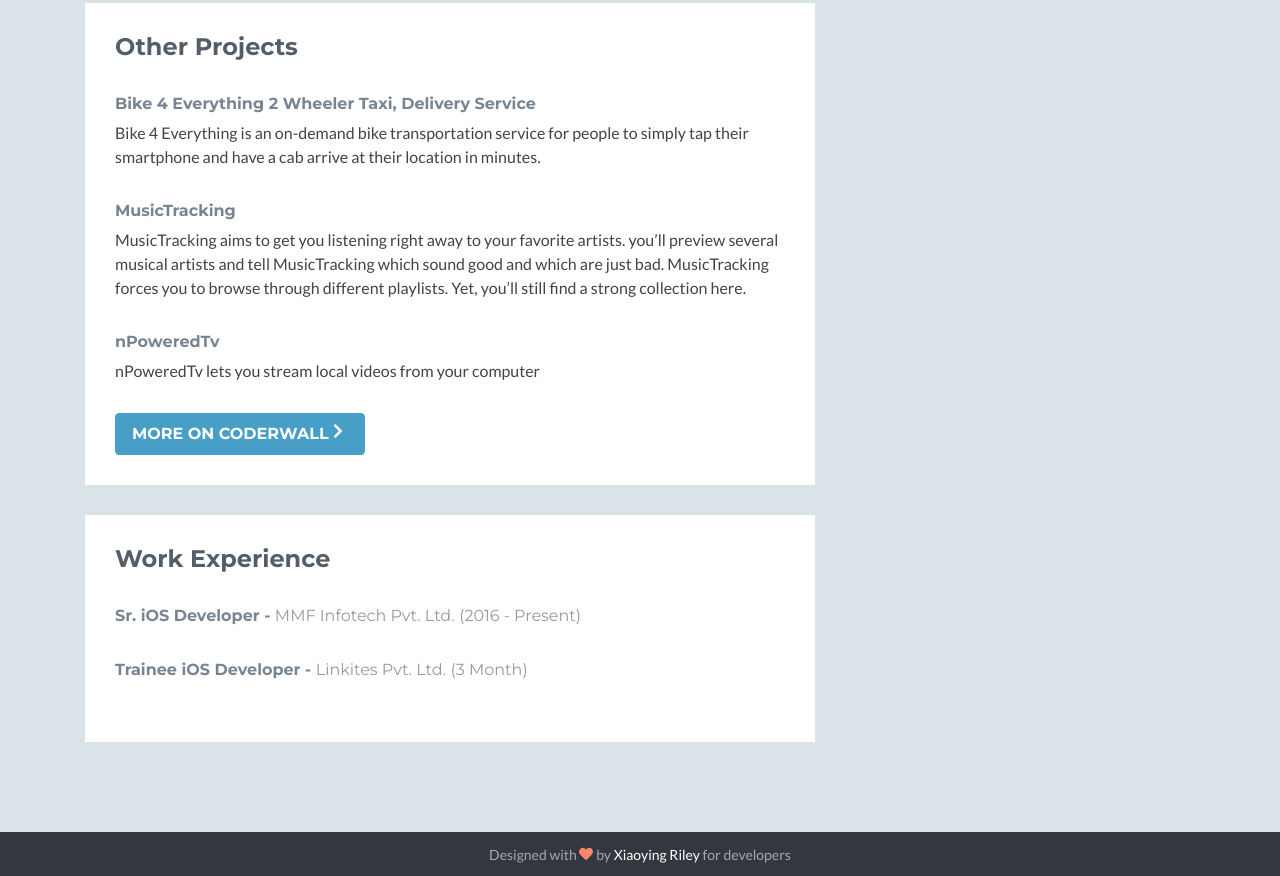
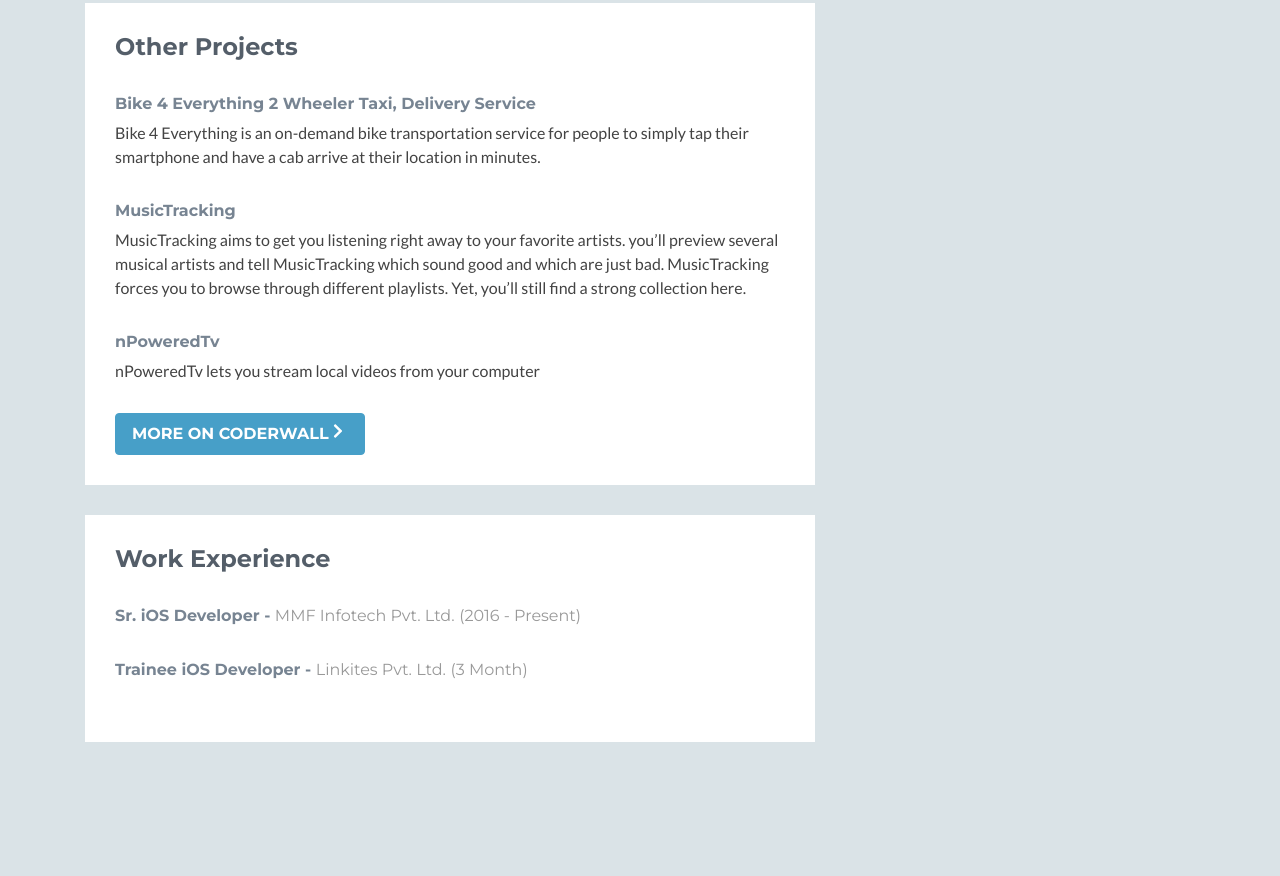
Before and after one commit to rakeshiosdev/rakeshiosdev.github.io, a plain HTML site: page index.html in a window 1280 px wide. Shown: the part 1784-2660 px from the top of the page. After the commit the page ends 2616 px from the top, so only its background shows below. Drawn offline with nearby package versions, Linux system fonts and the light colour scheme; no server answers; a script that the page names is missing; some icons are missing.

Commit message:
remove footer

```diff
--- a/index.html
+++ b/index.html
@@ -281,13 +281,6 @@
         </div><!--//row-->
     </div><!--//masonry-->
 
-    <!-- ******FOOTER****** -->
-    <footer class="footer">
-        <div class="container text-center">
-                <!--/* This template is released under the Creative Commons Attribution 3.0 License. Please keep the attribution link below when using for your own project. Thank you for your support. :) If you'd like to use the template without the attribution, you can check out our commercial license options via our website: themes.3rdwavemedia.com */-->
-                <small class="copyright">Designed with <i class="fas fa-heart"></i> by <a href="https://themes.3rdwavemedia.com" target="_blank">Xiaoying Riley</a> for developers</small>
-        </div><!--//container-->
-    </footer><!--//footer-->
 
     <!-- Javascript -->
     <script type="text/javascript" src="assets/plugins/jquery-3.3.1.min.js"></script>
```
